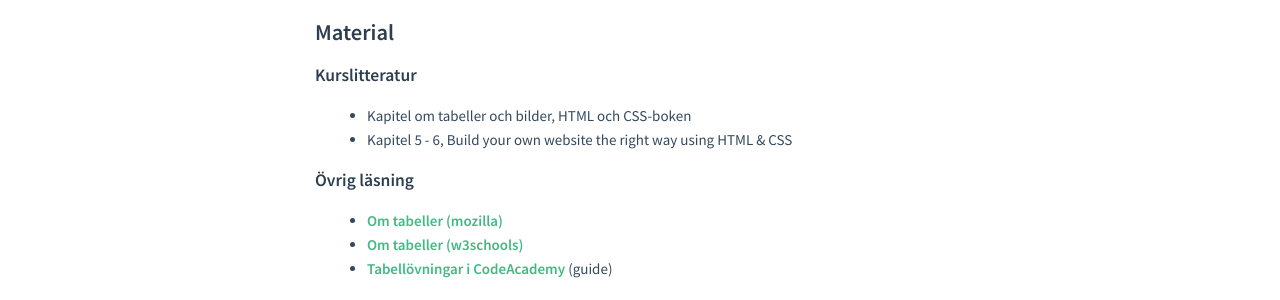
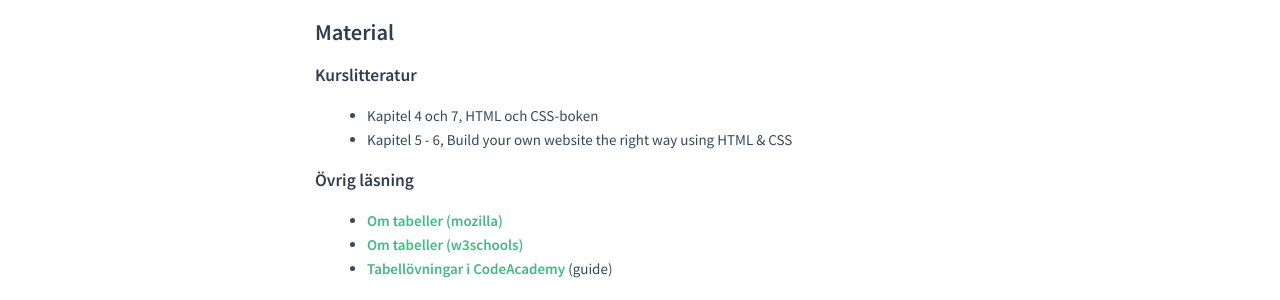
Before and after one commit to alsterholm/mah-webbutv.github.io, a Jekyll site: the page built from courses/da280a/modules/mod2.md, in a window 1280 px wide. Shown: the part 395-695 px from the top of the page. Built offline with Jekyll 4.4.1, drawn with Linux system fonts in a browser that asks for light colours; comment, search, counter and statistics services are not loaded.

Commit message:
added correct chapters

```diff
--- a/courses/da280a/modules/mod2.md
+++ b/courses/da280a/modules/mod2.md
@@ -16,7 +16,7 @@ Tabeller kan vara allt ifrån väldigt grundläggande till mer avancerade. Tänk
 
 ### Kurslitteratur
 
-* Kapitel om tabeller och bilder, HTML och CSS-boken
+* Kapitel 4 och 7, HTML och CSS-boken
 * Kapitel 5 - 6, Build your own website the right way using HTML & CSS
 
 ### Övrig läsning
```
